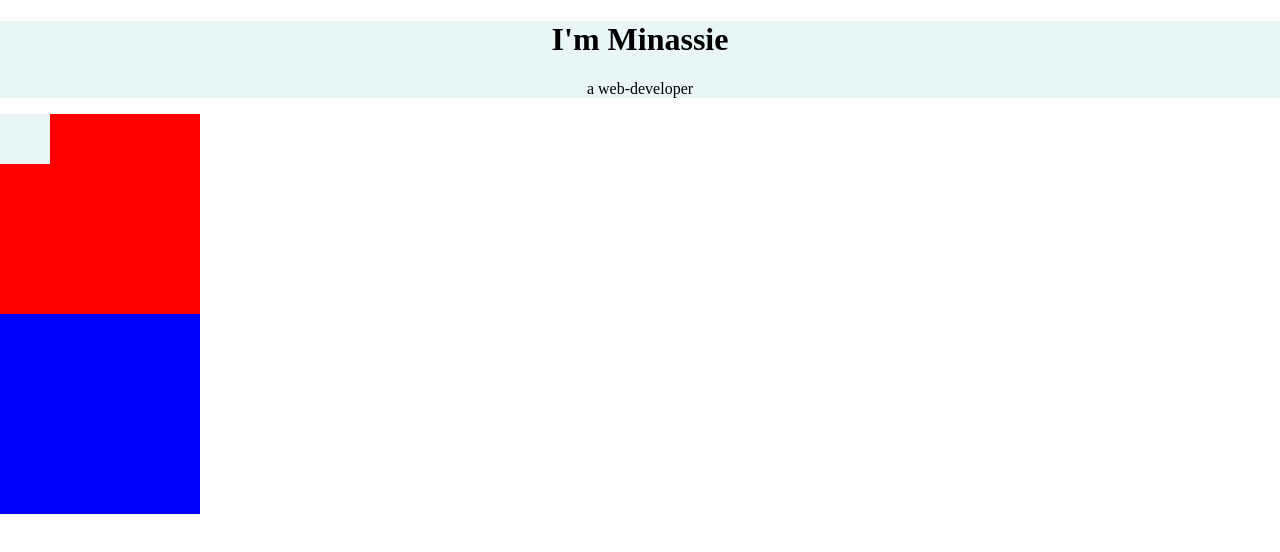
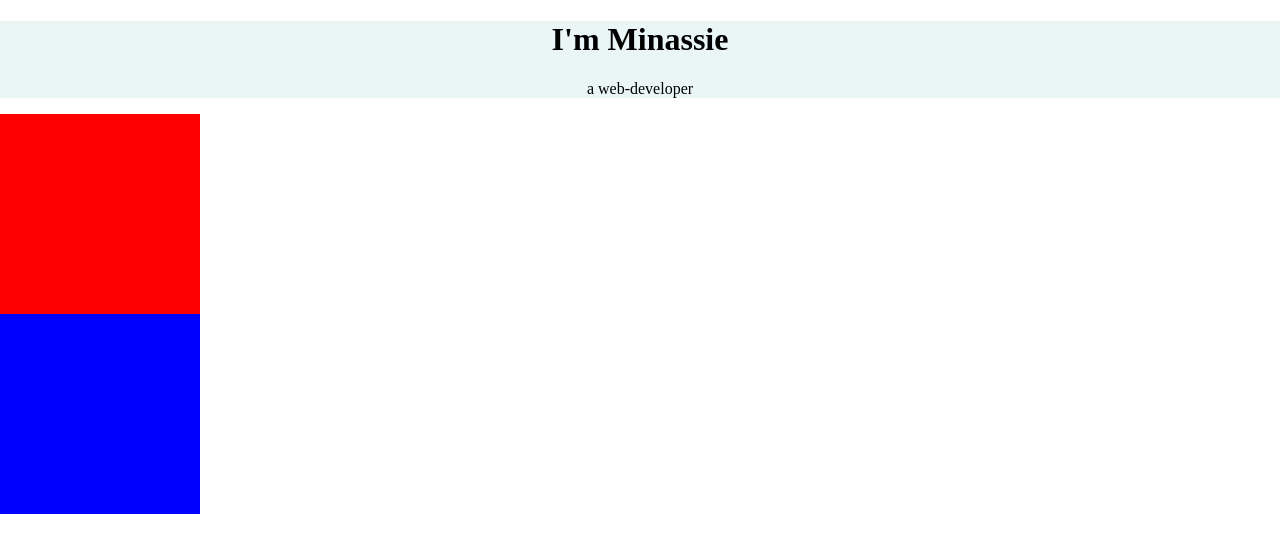
Before and after one commit to MinassieE/udemy, a plain HTML site: page my site/index.html in a window 1280 px wide. Drawn offline with Linux system fonts and the light colour scheme.

Commit message:
trainning

```diff
--- a/my site/css/styles.css
+++ b/my site/css/styles.css
@@ -2,17 +2,10 @@ body{
     margin: 0;
     text-align: center;
 }
-div{
+
+.top-container{
     background-color: #EAF6F6;
 }
-
-
-
-/* .top-container{
-    width: 200px;
-    height: 200px;
-    background-color: #EAF6F6;
-} */
 
 .middle-container{
     width: 200px;
--- a/my site/index.html
+++ b/my site/index.html
@@ -11,7 +11,6 @@
             <p>a web-developer</p>
         </div>
         <div class="middle-container">
-            <div class="test"></div>
 
         </div>
         <div class="bottom-container">
```
